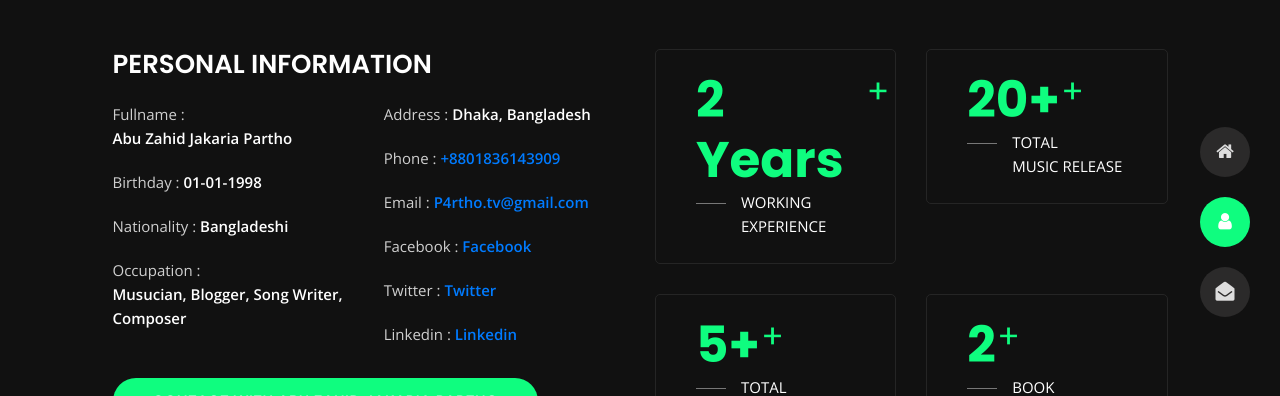
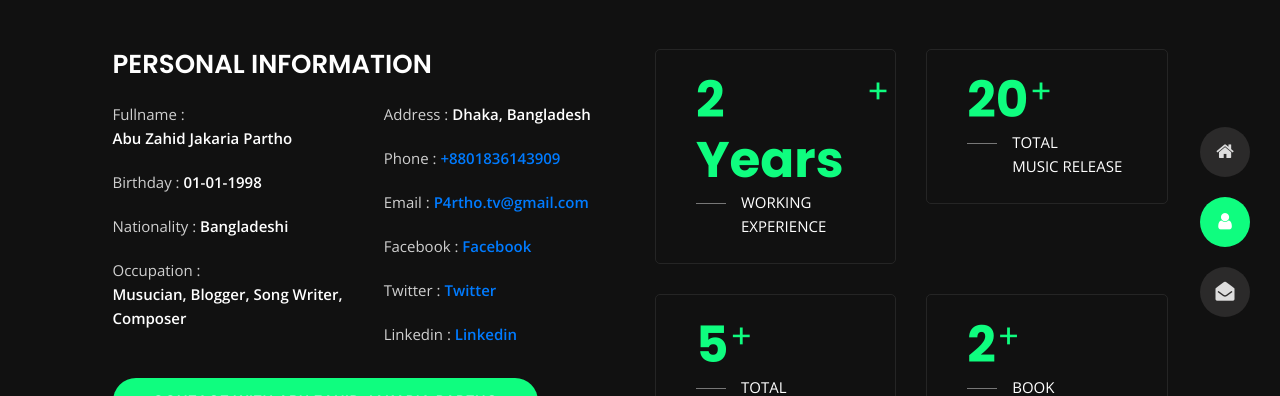
Before and after one commit to parthobd/parthobd.github.io, a plain HTML site: page about.html in a window 1280 px wide. Shown: the part 178-574 px from the top of the page. Drawn offline with nearby package versions, Linux system fonts and the light colour scheme.

Commit message:
Update about.html

```diff
--- a/about.html
+++ b/about.html
@@ -127,13 +127,13 @@
                   </div>
                   <div class="col-6">
                      <div class="box-stats with-margin">
-                        <h3 class="poppins-font position-relative">20+</h3>
+                        <h3 class="poppins-font position-relative">20</h3>
                         <p class="open-sans-font m-0 position-relative text-uppercase">Total <span class="d-block">Music Release</span></p>
                      </div>
                   </div>
                   <div class="col-6">
                      <div class="box-stats">
-                        <h3 class="poppins-font position-relative">5+</h3>
+                        <h3 class="poppins-font position-relative">5</h3>
                         <p class="open-sans-font m-0 position-relative text-uppercase">Total<span class="d-block">Albums Release</span></p>
                      </div>
                   </div>
```
